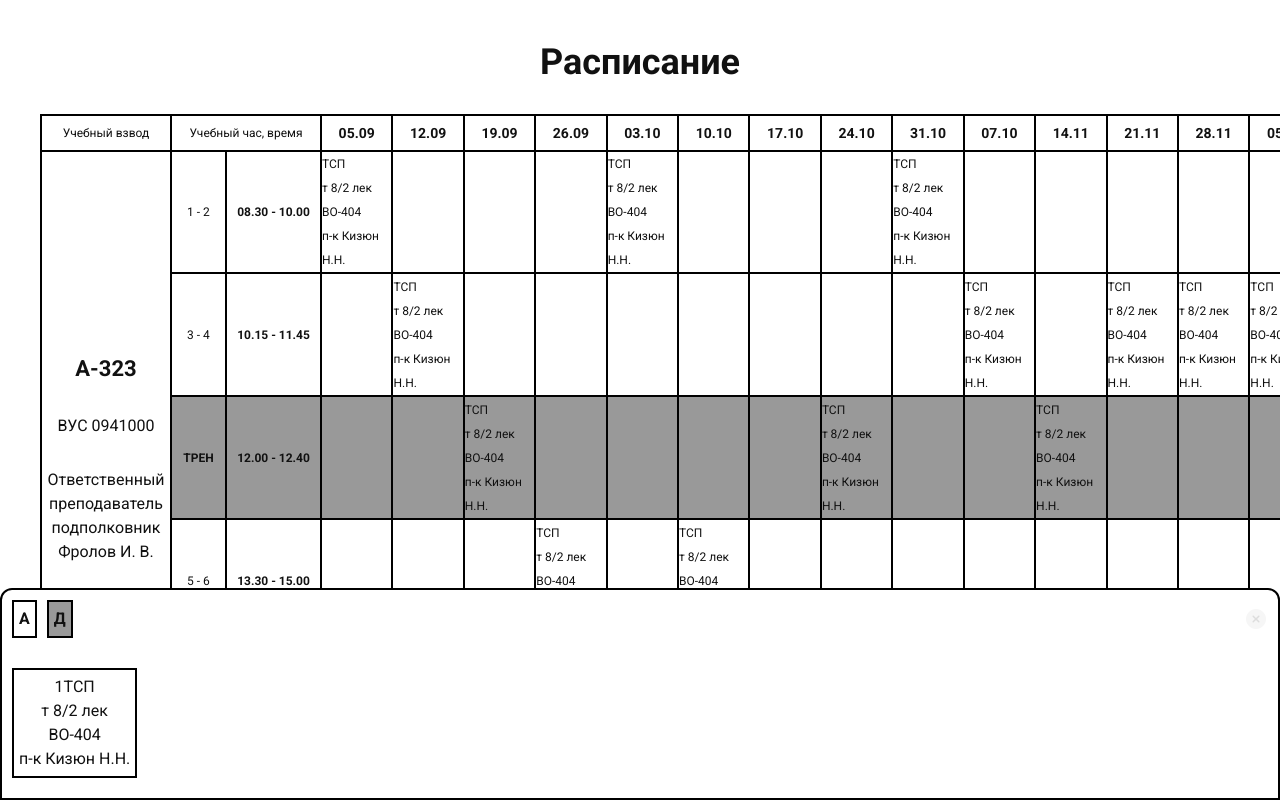
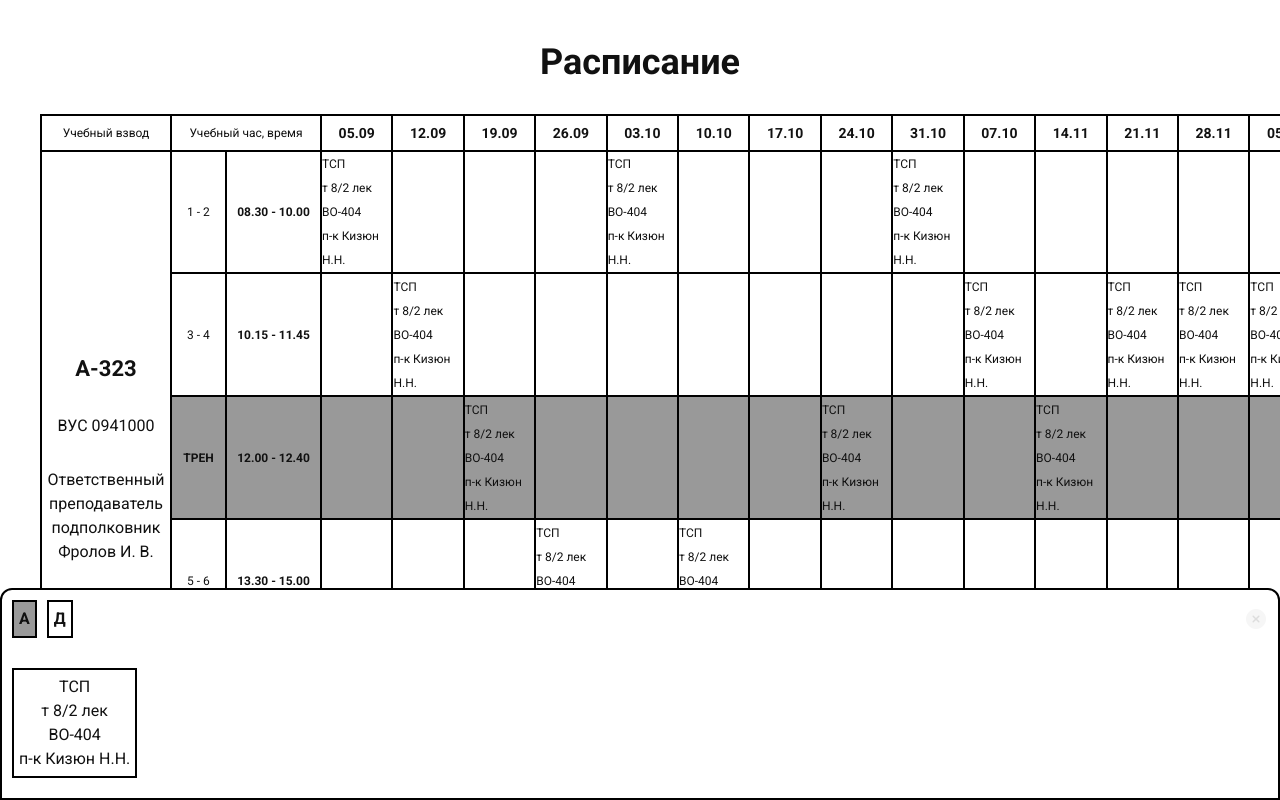
Before and after one commit to rassos-d/schedule, a React (Vite) app in the folder frontend/: page /1 in a window 1280 px wide. Both pictures are taken after a click on the element 640 px from the left and 775 px from the top of the page. Shown: the top 800 px of the page. Built offline with nearby package versions, Linux system fonts and the light colour scheme.

Commit message:
complete shedule

```diff
--- /dev/null
+++ b/frontend/src/components/dragNDrop/dragFreeLesson.tsx
@@ -0,0 +1,50 @@
+import { memo, useEffect } from 'react'
+import styles from './drop.module.scss'
+import { useDrag } from 'react-dnd'
+import { FreeLesson } from '../../types/shedule'
+
+type LessonProps = {
+  lesson: FreeLesson;
+  onMove: (target:DropResult, lesson: FreeLesson) => void;
+  squardIndex: number
+}
+
+
+type DropResult = {
+  date: string;
+  number: number;
+}
+
+function LessonComponent({ lesson, squardIndex, onMove }: LessonProps) {
+
+  const [{ isDragging }, drag] = useDrag(() => ({
+    type: `LESSON-${squardIndex}`,
+    item: lesson,
+    end: (item, monitor) => {
+      const dropResult = monitor.getDropResult<DropResult>();
+      if (item && dropResult) {
+        onMove(dropResult, lesson);
+      }
+    },
+    collect: (monitor) => {
+      return {isDragging: !!monitor.isDragging()}
+    },
+  }), [squardIndex]);
+
+  useEffect(()=>{
+    if (isDragging) {
+      //onStartDragging()
+    }
+  }, [isDragging])
+
+  return (
+    <div ref={drag} className={styles.freeLesson} style={{ opacity: isDragging ? 0.5 : 1 }}>
+      <p>ТСП</p>
+      <p>т 8/2 лек</p>
+      <p>ВО-404</p>
+      <p>п-к Кизюн Н.Н.</p>
+    </div>
+  );
+}
+
+export const DragFreeLesson = memo(LessonComponent)
--- a/frontend/src/components/dragNDrop/dragLesson.tsx
+++ b/frontend/src/components/dragNDrop/dragLesson.tsx
@@ -1,12 +1,13 @@
-import { memo, useEffect } from 'react'
-//import styles from './drop.module.scss'
-import { useDrag } from 'react-dnd'
+import { memo, useEffect, useRef } from 'react'
+import styles from './drop.module.scss'
+import { useDrag, useDrop } from 'react-dnd'
 import { Lesson as TLesson } from '../../types/shedule'
 
 type LessonProps = {
   lesson: TLesson;
   onMove: (target: DropResult, date: string, number: number) => void;
   onStartDragging: () => void
+  isDraggingAnything: boolean
   date: string
   number: number
   squardIndex: number
@@ -16,9 +17,11 @@ type LessonProps = {
 type DropResult = {
   date: string;
   number: number;
-} | { activeSquardIndex: number }
+} | { activeSquardIndex: number } | {date: string, number: number, lesson: TLesson}
 
-function LessonComponent({ lesson, date, number, squardIndex, onMove }: LessonProps) {
+function LessonComponent({ lesson, date, number, squardIndex, onMove, onStartDragging }: LessonProps) {
+
+  const ref = useRef(null)
 
   const [{ isDragging }, drag] = useDrag(() => ({
     type: `LESSON-${squardIndex}`,
@@ -32,22 +35,67 @@ function LessonComponent({ lesson, date, number, squardIndex, onMove }: LessonPr
     collect: (monitor) => {
       return {isDragging: !!monitor.isDragging()}
     },
-  }));
+  }), [squardIndex]);
+
+  const [, drop] = useDrop(() => ({
+    accept: [`LESSON-${squardIndex}`, 'FREE'],
+    drop: () => {
+      return {
+        date: date,
+        number: number,
+        lesson: lesson
+      }
+    },
+    collect: (monitor) => ({
+      isOver: !!monitor.isOver(),
+    }),
+  }), [squardIndex]);
+
+  drag(drop(ref))
 
   useEffect(()=>{
     if (isDragging) {
-      //onStartDragging()
+      onStartDragging()
     }
   }, [isDragging])
 
   return (
-    <div ref={drag} style={{ opacity: isDragging ? 0.5 : 1 }}>
-      <p>ТСП</p>
-      <p>т 8/2 лек</p>
-      <p>ВО-404</p>
-      <p>п-к Кизюн Н.Н.</p>
+    <div className={styles.dragLessonContainer}>
+      <div ref={ref} style={{ opacity: isDragging ? 0.5 : 1 }}>
+        <p>ТСП</p>
+        <p>т 8/2 лек</p>
+        <p>ВО-404</p>
+        <p>п-к Кизюн Н.Н.</p>
+      </div>
+      {/* <ChangeZone isDisplay={isDraggingAnything} date={date} number={number} lesson={lesson} squardIndex={squardIndex}/> */}
     </div>
   );
 }
 
+type ChangeZoneProps = {
+  squardIndex: number
+  date: string
+  number: number
+  lesson: TLesson;
+  isDisplay: boolean
+}
+
+function ChangeZone({squardIndex, date, number, lesson, isDisplay}: ChangeZoneProps) {
+  const [{ isOver }, drop] = useDrop(() => ({
+    accept: [`LESSON-${squardIndex}`, 'FREE'],
+    drop: () => {
+      return {
+        date: date,
+        number: number,
+        lesson: lesson
+      }
+    },
+    collect: (monitor) => ({
+      isOver: !!monitor.isOver(),
+    }),
+  }), [squardIndex, isDisplay]);
+
+  return <div style={{zIndex: isDisplay ? '2' : '-1', background: isOver ? "#ddd" : "transparent"}} className={styles.changeZone} ref={drop}></div>;
+}
+
 export const DragLesson = memo(LessonComponent)
--- a/frontend/src/components/dragNDrop/drop.module.scss
+++ b/frontend/src/components/dragNDrop/drop.module.scss
@@ -9,3 +9,25 @@
   height: 100%;
   padding: 10px;
 }
+
+.freeLesson {
+  padding: 5px;
+  display: flex;
+  flex-direction: column;
+  justify-content: center;
+  align-items: center;
+  border: 2px solid #000;
+  cursor: pointer;
+}
+
+.dragLessonContainer {
+  position: relative;
+}
+
+.changeZone {
+  position: absolute;
+  width: 100%;
+  height: 100%;
+  top: 0;
+  left: 0;
+}
--- a/frontend/src/pages/shedule/shedule.tsx
+++ b/frontend/src/pages/shedule/shedule.tsx
@@ -10,6 +10,7 @@ import { HTML5Backend } from 'react-dnd-html5-backend'
 import { DragLesson } from '../../components/dragNDrop/dragLesson'
 import { DropLesson } from '../../components/dragNDrop/dropLesson'
 import { DropZone } from '../../components/dragNDrop/dropZone'
+import { DragFreeLesson } from '../../components/dragNDrop/dragFreeLesson'
 
 const TIMES = [
     {
@@ -65,23 +66,23 @@ const SHEDULE: Shedule = {
             id: '3',
             name: 'Д',
             events: {
-                "05.09": [{ lesson_id: '1', lesson_name: "т 8/2 лек", teacher_id: '1', teacher_name: 'п-к Кизюн Н.Н.', audience_name: 'ВО-404', number: 1 }],
-                "12.09": [{ lesson_id: '1', lesson_name: "т 8/2 лек", teacher_id: '1', teacher_name: 'п-к Кизюн Н.Н.', audience_name: 'ВО-404', number: 2 }],
-                "19.09": [{ lesson_id: '1', lesson_name: "т 8/2 лек", teacher_id: '1', teacher_name: 'п-к Кизюн Н.Н.', audience_name: 'ВО-404', number: 3 }],
-                "26.09": [{ lesson_id: '1', lesson_name: "т 8/2 лек", teacher_id: '1', teacher_name: 'п-к Кизюн Н.Н.', audience_name: 'ВО-404', number: 4 }],
-                "03.10": [{ lesson_id: '1', lesson_name: "т 8/2 лек", teacher_id: '1', teacher_name: 'п-к Кизюн Н.Н.', audience_name: 'ВО-404', number: 1 }],
-                "10.10": [{ lesson_id: '1', lesson_name: "т 8/2 лек", teacher_id: '1', teacher_name: 'п-к Кизюн Н.Н.', audience_name: 'ВО-404', number: 4 }],
-                "17.10": [{ lesson_id: '1', lesson_name: "т 8/2 лек", teacher_id: '1', teacher_name: 'п-к Кизюн Н.Н.', audience_name: 'ВО-404', number: 5 }],
-                "24.10": [{ lesson_id: '1', lesson_name: "т 8/2 лек", teacher_id: '1', teacher_name: 'п-к Кизюн Н.Н.', audience_name: 'ВО-404', number: 3 }],
-                "31.10": [{ lesson_id: '1', lesson_name: "т 8/2 лек", teacher_id: '1', teacher_name: 'п-к Кизюн Н.Н.', audience_name: 'ВО-404', number: 1 }],
-                "07.10": [{ lesson_id: '1', lesson_name: "т 8/2 лек", teacher_id: '1', teacher_name: 'п-к Кизюн Н.Н.', audience_name: 'ВО-404', number: 2 }],
-                "14.11": [{ lesson_id: '1', lesson_name: "т 8/2 лек", teacher_id: '1', teacher_name: 'п-к Кизюн Н.Н.', audience_name: 'ВО-404', number: 3 }],
-                "21.11": [{ lesson_id: '1', lesson_name: "т 8/2 лек", teacher_id: '1', teacher_name: 'п-к Кизюн Н.Н.', audience_name: 'ВО-404', number: 2 }],
-                "28.11": [{ lesson_id: '1', lesson_name: "т 8/2 лек", teacher_id: '1', teacher_name: 'п-к Кизюн Н.Н.', audience_name: 'ВО-404', number: 2 }],
-                "05.12": [{ lesson_id: '1', lesson_name: "т 8/2 лек", teacher_id: '1', teacher_name: 'п-к Кизюн Н.Н.', audience_name: 'ВО-404', number: 2 }],
-                "12.12": [{ lesson_id: '1', lesson_name: "т 8/2 лек", teacher_id: '1', teacher_name: 'п-к Кизюн Н.Н.', audience_name: 'ВО-404', number: 1 }],
-                "19.12": [{ lesson_id: '1', lesson_name: "т 8/2 лек", teacher_id: '1', teacher_name: 'п-к Кизюн Н.Н.', audience_name: 'ВО-404', number: 2 }],
-                "26.12": [{ lesson_id: '1', lesson_name: "т 8/2 лек", teacher_id: '1', teacher_name: 'п-к Кизюн Н.Н.', audience_name: 'ВО-404', number: 5 }],
+                "05.09": [{ lesson_id: '21', lesson_name: "т 8/2 лек", teacher_id: '1', teacher_name: 'п-к Кизюн Н.Н.', audience_name: 'ВО-404', number: 1 }],
+                "12.09": [{ lesson_id: '22', lesson_name: "т 8/2 лек", teacher_id: '1', teacher_name: 'п-к Кизюн Н.Н.', audience_name: 'ВО-404', number: 2 }],
+                "19.09": [{ lesson_id: '23', lesson_name: "т 8/2 лек", teacher_id: '1', teacher_name: 'п-к Кизюн Н.Н.', audience_name: 'ВО-404', number: 3 }],
+                "26.09": [{ lesson_id: '24', lesson_name: "т 8/2 лек", teacher_id: '1', teacher_name: 'п-к Кизюн Н.Н.', audience_name: 'ВО-404', number: 4 }],
+                "03.10": [{ lesson_id: '25', lesson_name: "т 8/2 лек", teacher_id: '1', teacher_name: 'п-к Кизюн Н.Н.', audience_name: 'ВО-404', number: 1 }],
+                "10.10": [{ lesson_id: '26', lesson_name: "т 8/2 лек", teacher_id: '1', teacher_name: 'п-к Кизюн Н.Н.', audience_name: 'ВО-404', number: 4 }],
+                "17.10": [{ lesson_id: '27', lesson_name: "т 8/2 лек", teacher_id: '1', teacher_name: 'п-к Кизюн Н.Н.', audience_name: 'ВО-404', number: 5 }],
+                "24.10": [{ lesson_id: '28', lesson_name: "т 8/2 лек", teacher_id: '1', teacher_name: 'п-к Кизюн Н.Н.', audience_name: 'ВО-404', number: 3 }],
+                "31.10": [{ lesson_id: '29', lesson_name: "т 8/2 лек", teacher_id: '1', teacher_name: 'п-к Кизюн Н.Н.', audience_name: 'ВО-404', number: 1 }],
+                "07.10": [{ lesson_id: '30', lesson_name: "т 8/2 лек", teacher_id: '1', teacher_name: 'п-к Кизюн Н.Н.', audience_name: 'ВО-404', number: 2 }],
+                "14.11": [{ lesson_id: '31', lesson_name: "т 8/2 лек", teacher_id: '1', teacher_name: 'п-к Кизюн Н.Н.', audience_name: 'ВО-404', number: 3 }],
+                "21.11": [{ lesson_id: '32', lesson_name: "т 8/2 лек", teacher_id: '1', teacher_name: 'п-к Кизюн Н.Н.', audience_name: 'ВО-404', number: 2 }],
+                "28.11": [{ lesson_id: '33', lesson_name: "т 8/2 лек", teacher_id: '1', teacher_name: 'п-к Кизюн Н.Н.', audience_name: 'ВО-404', number: 2 }],
+                "05.12": [{ lesson_id: '34', lesson_name: "т 8/2 лек", teacher_id: '1', teacher_name: 'п-к Кизюн Н.Н.', audience_name: 'ВО-404', number: 2 }],
+                "12.12": [{ lesson_id: '35', lesson_name: "т 8/2 лек", teacher_id: '1', teacher_name: 'п-к Кизюн Н.Н.', audience_name: 'ВО-404', number: 1 }],
+                "19.12": [{ lesson_id: '36', lesson_name: "т 8/2 лек", teacher_id: '1', teacher_name: 'п-к Кизюн Н.Н.', audience_name: 'ВО-404', number: 2 }],
+                "26.12": [{ lesson_id: '37', lesson_name: "т 8/2 лек", teacher_id: '1', teacher_name: 'п-к Кизюн Н.Н.', audience_name: 'ВО-404', number: 5 }],
             }
         }
     ]
@@ -89,8 +90,6 @@ const SHEDULE: Shedule = {
 
 const FREE_LESSONS = [
     { lesson_id: '51', lesson_name: "т 8/2 лек", teacher_id: '1', teacher_name: 'п-к Кизюн Н.Н.', audience_name: 'ВО-404', squardIndex: 0 },
-    { lesson_id: '52', lesson_name: "т 8/2 лек", teacher_id: '1', teacher_name: 'п-к Кизюн Н.Н.', audience_name: 'ВО-404', squardIndex: 0 },
-    { lesson_id: '53', lesson_name: "т 8/2 лек", teacher_id: '1', teacher_name: 'п-к Кизюн Н.Н.', audience_name: 'ВО-404', squardIndex: 0 },
     { lesson_id: '54', lesson_name: "т 8/2 лек", teacher_id: '1', teacher_name: 'п-к Кизюн Н.Н.', audience_name: 'ВО-404', squardIndex: 1 },
 ]
 
@@ -98,20 +97,24 @@ export default function ShedulePage() {
 
     const [shedule, setShedule] = useState(getFullShedule(SHEDULE))
     const [isSidebarOpen, setIsSidebarOpen] = useState(false)
-    const [activeSquardIndex, setActiveSquardIndex] = useState(1)
+    const [activeSquardIndex, setActiveSquardIndex] = useState(0)
     const [freeLessons, setFreeLessons] = useState<FreeLesson[]>(FREE_LESSONS)
+    const [isDraggingAnything, setIsDraggingAnything] = useState(false)
 
 
-    const onMoveLessonFromTableToTable = (squardIndex: number, date: string, number: number, oldDate: string, oldNumber: number, lesson:Lesson) => {
+    const onMoveLessonFromTableToTable = (squardIndex: number, target: {date: string;number: number;lesson?: Lesson}, oldDate: string, oldNumber: number, lesson:Lesson) => {
+        if (oldDate === target.date && oldNumber === target.number) return
         setShedule((prev) => {
             const newShedule:Shedule = JSON.parse(JSON.stringify(prev))
-            newShedule.squards[squardIndex].events[date][number - 1] = {...lesson, number: number}
+            if ("lesson" in target) {
+
+            }
+            newShedule.squards[squardIndex].events[target.date][target.number - 1] = {...lesson, number: target.number}
             newShedule.squards[squardIndex].events[oldDate][oldNumber - 1] = {number: oldNumber}
             return newShedule
         })
     }
     const onMoveLessonToFree = (activeSquardIndex: number, date: string, lesson: Lesson) => {
-        console.log(activeSquardIndex)
         if (activeSquardIndex === -1) return
         setFreeLessons((prev)=>{
             const newLessons = [...prev]
@@ -124,9 +127,24 @@ export default function ShedulePage() {
             return newShedule
         })
     }
+    const onMoveFreeToLesson = (target: {date: string, number: number}, lesson: FreeLesson) => {
+        setShedule((prev)=>{
+            const newShedule:Shedule = JSON.parse(JSON.stringify(prev))
+            newShedule.squards[activeSquardIndex].events[target.date][target.number - 1] = {...lesson, number: target.number}
+            return newShedule
+        })
+        setFreeLessons((prev)=>{
+            let newLessons = [...prev]
+            newLessons = newLessons.filter((item)=>item.lesson_id !== lesson.lesson_id)
+            return newLessons
+        })
+    }
 
-    const startDragging = () => {
-        setIsSidebarOpen(true)
+    const startDragging = (squardIndex: number) => {
+        //setIsSidebarOpen(true)
+        setIsDraggingAnything(true)
+        console.log(squardIndex)
+        setActiveSquardIndex(squardIndex)
     }
 
     return (
@@ -169,12 +187,13 @@ export default function ShedulePage() {
                                                         <DragLesson
                                                             squardIndex={squardIndex}
                                                             lesson={lesson}
+                                                            isDraggingAnything={isDraggingAnything}
                                                             date={dayKey}
                                                             number={lesson.number}
-                                                            onStartDragging={startDragging}
+                                                            onStartDragging={()=>startDragging(squardIndex)}
                                                             onMove={(target, oldDate, oldNumber) => {
-                                                                 "activeSquardIndex" in target ? onMoveLessonToFree(activeSquardIndex, dayKey, lesson) :
-                                                                onMoveLessonFromTableToTable(squardIndex, target.date, target.number, oldDate, oldNumber,  lesson)
+                                                                 "activeSquardIndex" in target ? onMoveLessonToFree(target.activeSquardIndex, dayKey, lesson) :
+                                                                onMoveLessonFromTableToTable(squardIndex, target, oldDate, oldNumber,  lesson)
                                                             }}
                                                         /> :
                                                         <DropLesson squardIndex={squardIndex} date={dayKey} number={lesson.number}/>
@@ -208,12 +227,7 @@ export default function ShedulePage() {
                                 <DropZone activeSquardIndex={activeSquardIndex}>
                                     <div className={styles.sidebar__items}>
                                         {freeLessons.filter((lesson)=>lesson.squardIndex === activeSquardIndex).map((lesson)=>(
-                                            <div key={lesson.lesson_id} className={styles.sidebar__item}>
-                                            <p>{activeSquardIndex}ТСП</p>
-                                            <p>т 8/2 лек</p>
-                                            <p>ВО-404</p>
-                                            <p>п-к Кизюн Н.Н.</p>
-                                        </div>
+                                            <DragFreeLesson key={lesson.lesson_id} lesson={lesson} squardIndex={activeSquardIndex} onMove={onMoveFreeToLesson}/>
                                         ))}
                                     </div>
                                 </DropZone>
```
